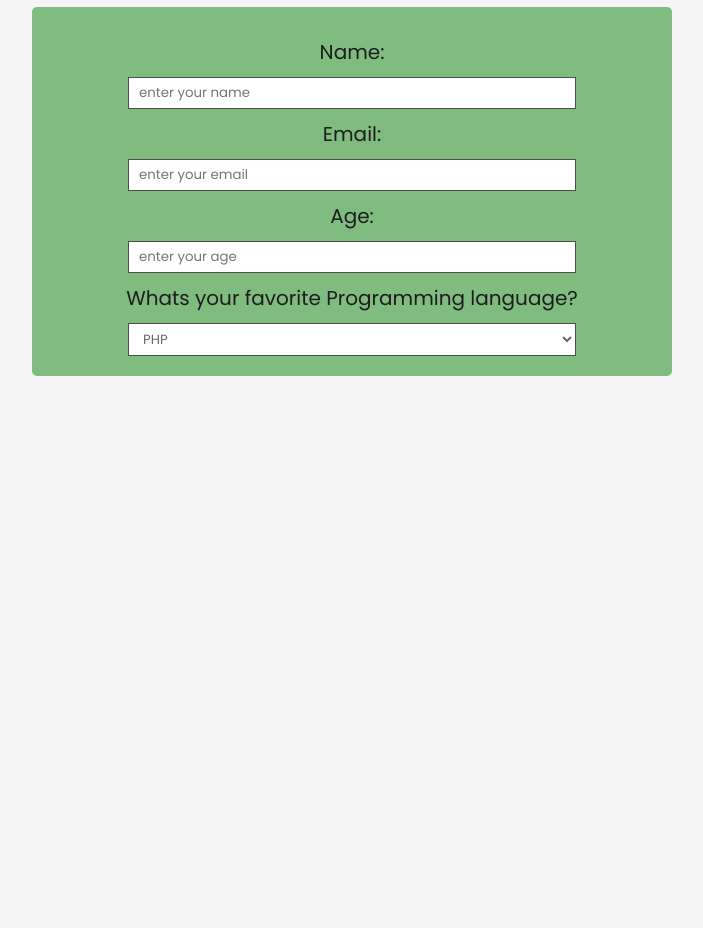
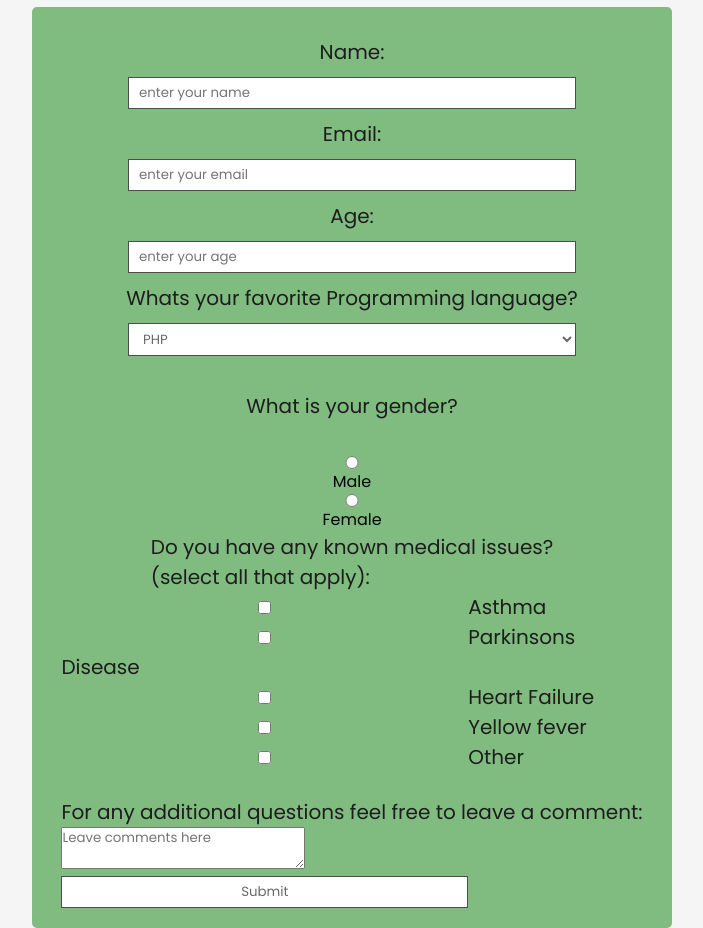
Before and after one commit to firasmlt/survey-form-microverse, a plain HTML site: page index.html in a window 1280 px wide. Shown: the part 106-1034 px from the top of the page, without its empty margins (288-991 px from the left). Before the commit the page ends 800 px from the top, so only its background shows below. Drawn offline with Linux system fonts and the light colour scheme.

Commit message:
add new changes checkbox and textarea

```diff
--- a/index.html
+++ b/index.html
@@ -28,8 +28,30 @@
         <option value="php">PHP</option>
         <option value='python'>PYTHON</option>
         <option value='java'>JAVA</option>
-        </select>
+        </select><br>
+        <label>What is your gender?</label>
+        <br>
+        <input type="radio" name="radio-buttons" class="radio" value="1">Male</input>
+        <br>
+        <input type="radio" name="radio-buttons" class="radio" value="2">Female</input><br>
+        <div class="labels">
+            <label for="preferences">Do you have any known medical issues? <br>(select all that apply):</label>
+        </div>
+        <div>
+            <ul id="preferences" style="list-style: none;">
+                <li class="checkbox"><label><input name="prefer" value="1" type="checkbox" class="userRatings">Asthma</input></label></li>
+                <li class="checkbox"><label><input name="prefer" value="2" type="checkbox" class="userRatings">Parkinsons Disease</input></label></li>
+                <li class="checkbox"><label><input name="prefer" value="3" type="checkbox" class="userRatings">Heart Failure</input></label></li>
+                <li class="checkbox"><label><input name="prefer" value="4" type="checkbox" class="userRatings">Yellow fever </input></label></li>
+                <li class="checkbox"><label><input name="prefer" value="5" type="checkbox" class="userRatings">Other</input></label></li>
+            </ul><br>
+            <label>For any additional questions feel free to leave a comment:</label>
+            <div id="message">
+                <textarea type="message" placeholder="Leave comments here"></textarea>
+            </div>
+            <input type="submit" id="submit"></input>
 
+        </div>
 
     </form>
 </body>
```
